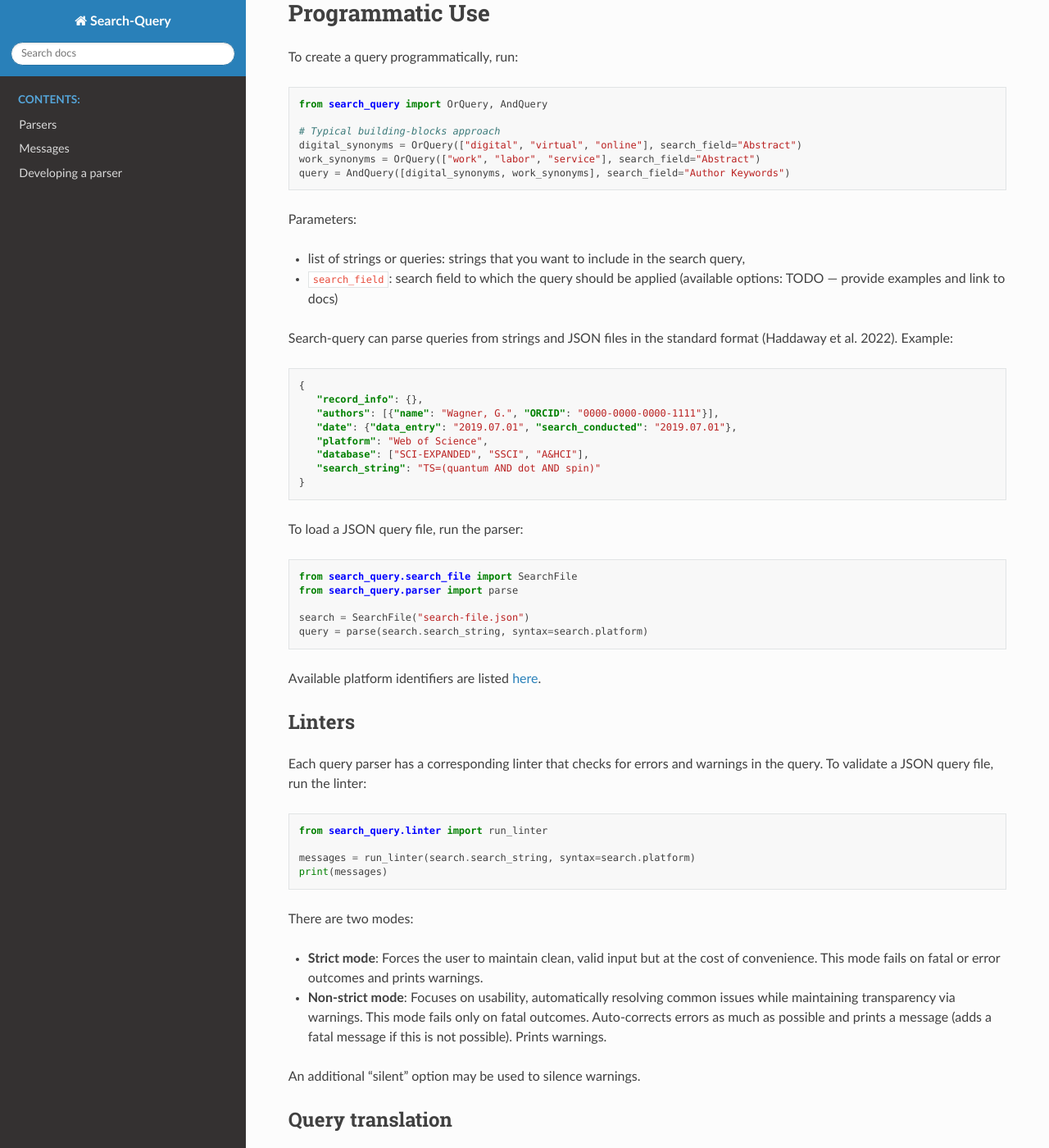
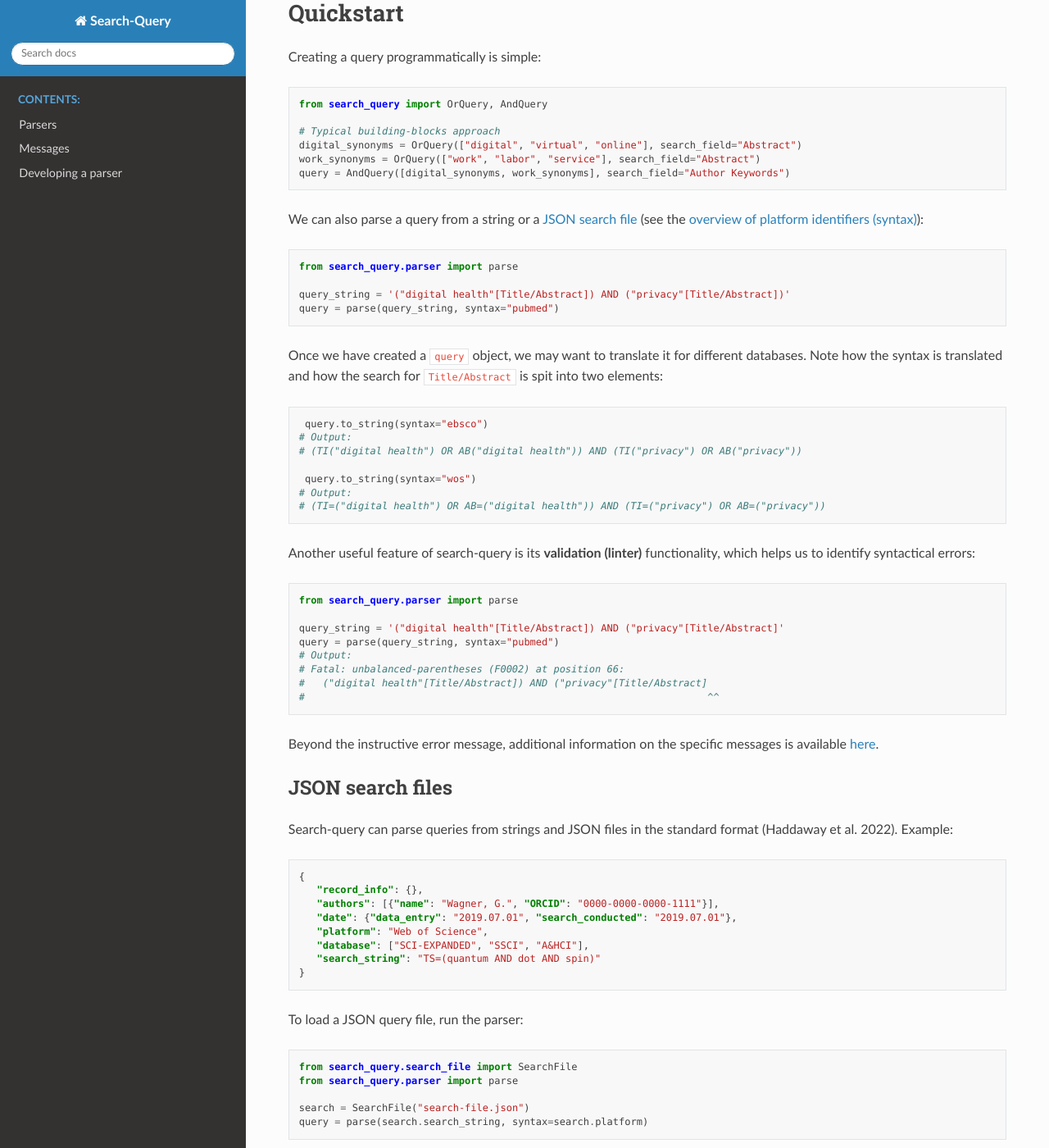
Before and after one commit to CoLRev-Environment/search-query, a Sphinx documentation site: the page built from docs/source/index.rst, in a window 1280 px wide and 1400 px high, scrolled down 715 px. Shown: the whole window at 82% size. Built offline with Sphinx 7.4.7 and the Read the Docs theme 3.1.0, drawn with Linux system fonts in a browser that asks for light colours; some of the changed text lies outside the part shown.

Commit message:
update docs

```diff
--- a/docs/source/index.rst
+++ b/docs/source/index.rst
@@ -39,10 +39,10 @@ To install `search-query`, run:
     pip install search-query
 
 
-Programmatic Use
+Quickstart
 ================
 
-To create a query programmatically, run:
+Creating a query programmatically is simple:
 
 .. code-block:: python
 
@@ -53,13 +53,73 @@ To create a query programmatically, run:
     work_synonyms = OrQuery(["work", "labor", "service"], search_field="Abstract")
     query = AndQuery([digital_synonyms, work_synonyms], search_field="Author Keywords")
 
-Parameters:
+..
+    Parameters:
 
-- list of strings or queries: strings that you want to include in the search query,
-- ``search_field``: search field to which the query should be applied (available options: TODO — provide examples and link to docs)
+    - list of strings or queries: strings that you want to include in the search query,
+    - ``search_field``: search field to which the query should be applied (available options: TODO — provide examples and link to docs)
+   Search strings can be either in string or list format.
+
+We can also parse a query from a string or a `JSON search file <#json-search-files>`_ (see the :doc:`overview of platform identifiers (syntax) </parser/parser_index>`):
+
+.. code-block:: python
+
+    from search_query.parser import parse
+
+    query_string = '("digital health"[Title/Abstract]) AND ("privacy"[Title/Abstract])'
+    query = parse(query_string, syntax="pubmed")
+
+Once we have created a :literal:`query` object, we may want to translate it for different databases.
+Note how the syntax is translated and how the search for :literal:`Title/Abstract` is spit into two elements:
+
+.. code-block:: python
+
+    query.to_string(syntax="ebsco")
+   # Output:
+   # (TI("digital health") OR AB("digital health")) AND (TI("privacy") OR AB("privacy"))
+
+    query.to_string(syntax="wos")
+   # Output:
+   # (TI=("digital health") OR AB=("digital health")) AND (TI=("privacy") OR AB=("privacy"))
+
+Another useful feature of search-query is its **validation (linter)** functionality, which helps us to identify syntactical errors:
+
+.. code-block:: python
+
+    from search_query.parser import parse
+
+    query_string = '("digital health"[Title/Abstract]) AND ("privacy"[Title/Abstract]'
+    query = parse(query_string, syntax="pubmed")
+    # Output:
+    # Fatal: unbalanced-parentheses (F0002) at position 66:
+    #   ("digital health"[Title/Abstract]) AND ("privacy"[Title/Abstract]
+    #                                                                    ^^
+
+Beyond the instructive error message, additional information on the specific messages is available `here <messages/errors_index.html>`_.
 
 ..
-   Search strings can be either in string or list format.
+    Each query parser has a corresponding linter that checks for errors and warnings in the query.
+    To validate a JSON query file, run the linter:
+
+    .. code-block:: python
+
+        from search_query.linter import run_linter
+
+        messages = run_linter(search.search_string, syntax=search.platform)
+        print(messages)
+
+    There are two modes:
+
+    - **Strict mode**: Forces the user to maintain clean, valid input but at the cost of convenience. This mode fails on fatal or error outcomes and prints warnings.
+    - **Non-strict mode**: Focuses on usability, automatically resolving common issues while maintaining transparency via warnings. This mode fails only on fatal outcomes. Auto-corrects errors as much as possible and prints a message (adds a fatal message if this is not possible). Prints warnings.
+
+    An additional "silent" option may be used to silence warnings.
+
+
+.. _json-search-files:
+
+JSON search files
+-----------------------
 
 Search-query can parse queries from strings and JSON files in the standard format (Haddaway et al. 2022). Example:
 
@@ -84,39 +144,6 @@ To load a JSON query file, run the parser:
     search = SearchFile("search-file.json")
     query = parse(search.search_string, syntax=search.platform)
 
-Available platform identifiers are listed :doc:`here </parser/parser_index>`.
-
-Linters
-----------------
-
-Each query parser has a corresponding linter that checks for errors and warnings in the query.
-To validate a JSON query file, run the linter:
-
-.. code-block:: python
-
-    from search_query.linter import run_linter
-
-    messages = run_linter(search.search_string, syntax=search.platform)
-    print(messages)
-
-There are two modes:
-
-- **Strict mode**: Forces the user to maintain clean, valid input but at the cost of convenience. This mode fails on fatal or error outcomes and prints warnings.
-- **Non-strict mode**: Focuses on usability, automatically resolving common issues while maintaining transparency via warnings. This mode fails only on fatal outcomes. Auto-corrects errors as much as possible and prints a message (adds a fatal message if this is not possible). Prints warnings.
-
-An additional "silent" option may be used to silence warnings.
-
-Query translation
------------------------------
-
-To translate a query to a particular database syntax and print it, run:
-
-.. code-block:: python
-
-    query.to_string(syntax="ebsco")
-    query.to_string(syntax="pubmed")
-    query.to_string(syntax="wos")
-
 To write a query to a JSON file, run the serializer:
 
 .. code-block:: python
@@ -131,6 +158,7 @@ To write a query to a JSON file, run the serializer:
         record_info={},
         date={}
     )
+
 
 
 CLI Use
```
